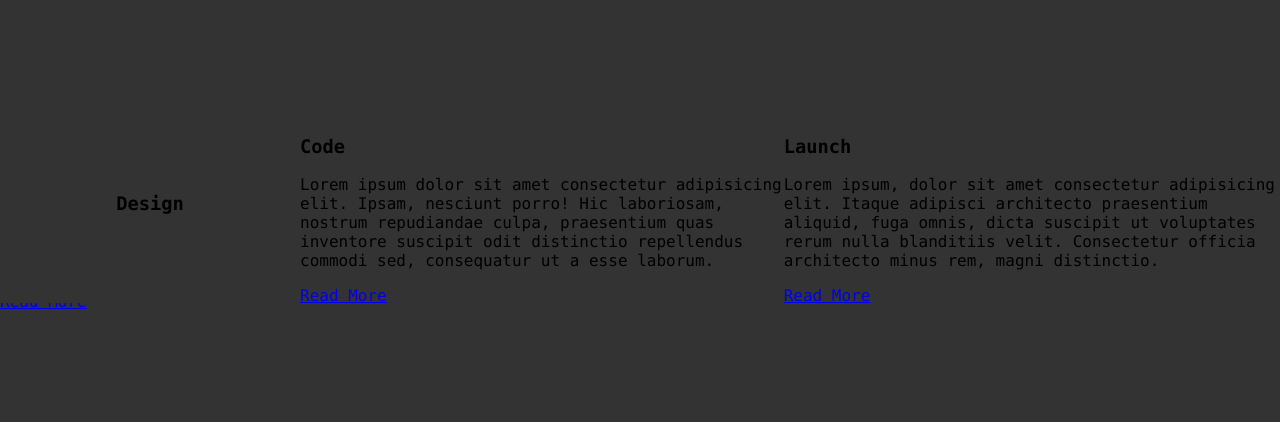
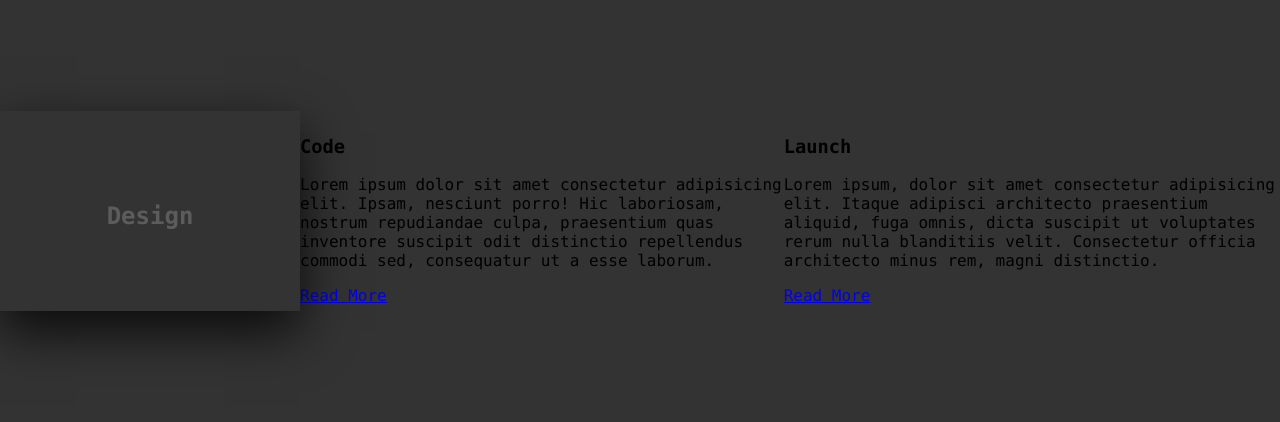
Before and after one commit to GundamMosi10/Dark-Card-Hover-Effect-, a plain HTML site: page index.html in a window 1280 px wide. Shown: the part 189-611 px from the top of the page. Drawn offline with Linux system fonts and the light colour scheme.

Commit message:
added more code to the css to complete the styling

```diff
--- a/style.css
+++ b/style.css
@@ -36,3 +36,66 @@ body {
     z-index: 1;
     transform: translateY(100px);
 }
+
+.container .card:hover .face.face1 {
+    background: #ff0057;
+    transform: translateY(0);
+}
+
+.container .card .face.face1 .content {
+    opacity: 0.2;
+    transition: 0.5s;
+}
+
+.container .card:hover .face.face1 .content {
+    opacity: 1;
+}
+
+.container .card .face.face1 .content img{
+    max-width: 100px;
+}
+
+.container .card .face.face1 .content h3 {
+    margin: 10px 0 0;
+    padding: 0;
+    color: #fff;
+    text-align: center;
+    font-size: 1.5em;
+}
+
+.container .card .face.face2 {
+    position: relative;
+    background: #fff;
+    display: flex;
+    justify-content: center;
+    align-items: center;
+    padding: 20px;
+    box-sizing: border-box;
+    box-shadow: 0 20px 50px rgba(0, 0, 0, 0.8);
+    transform: translateY(-100px);
+}
+
+.container .card:hover .face.face2 {
+    transform: translateY(0);
+
+}
+
+.container .card .face.face2 .content p {
+    margin: 0;
+    padding: 0;
+}
+
+.container .card .face.face2 .content a {
+    margin: 15px 0 0;
+    display: inline-block;
+    text-decoration: none;
+    font-weight: 900;
+    color: #333;
+    padding: 5px;
+    border: 1px solid #333;
+}
+
+.container .card .face.face2 .content a:hover {
+    background: #333;
+    color: #fff;
+}
```
